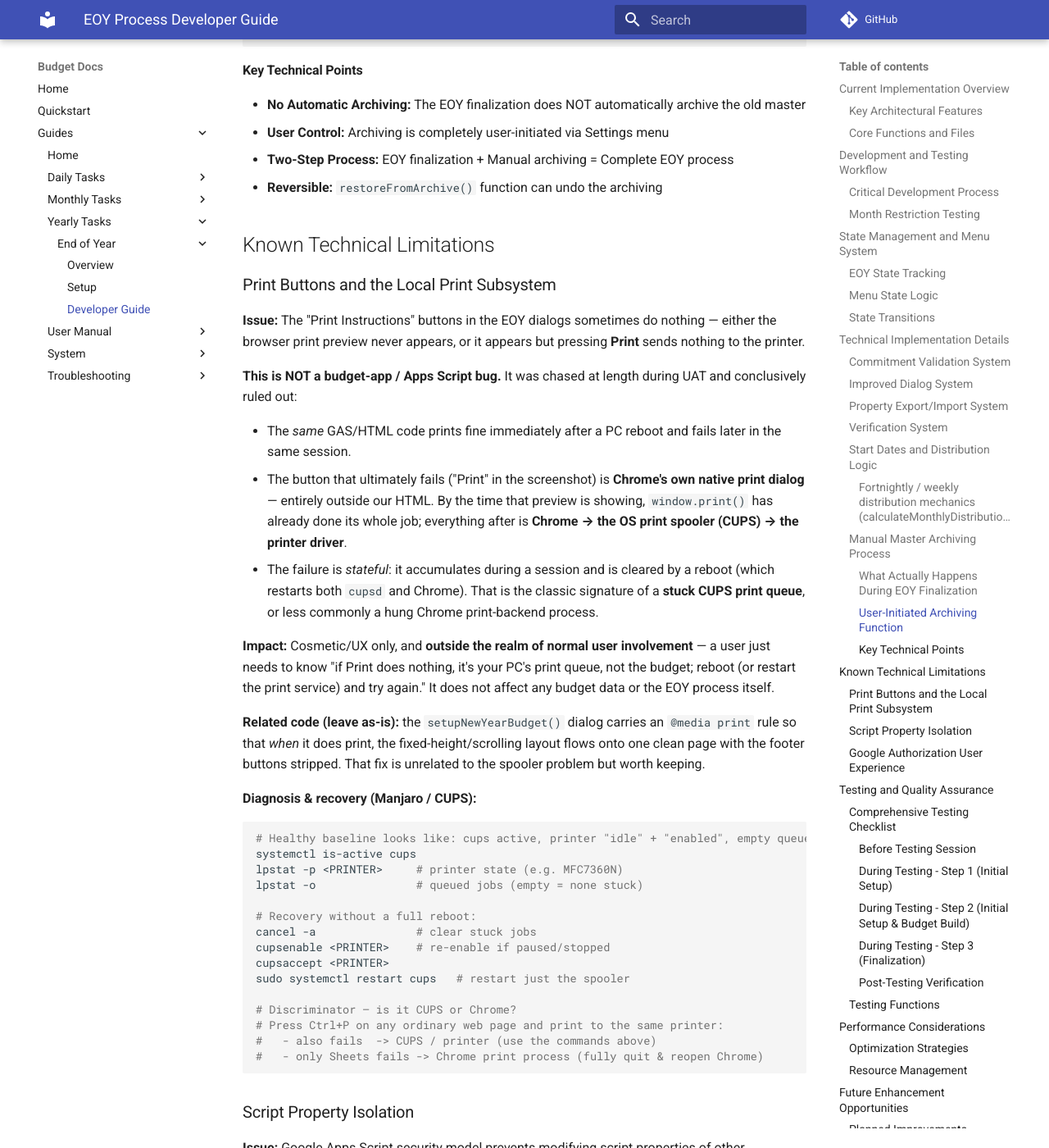
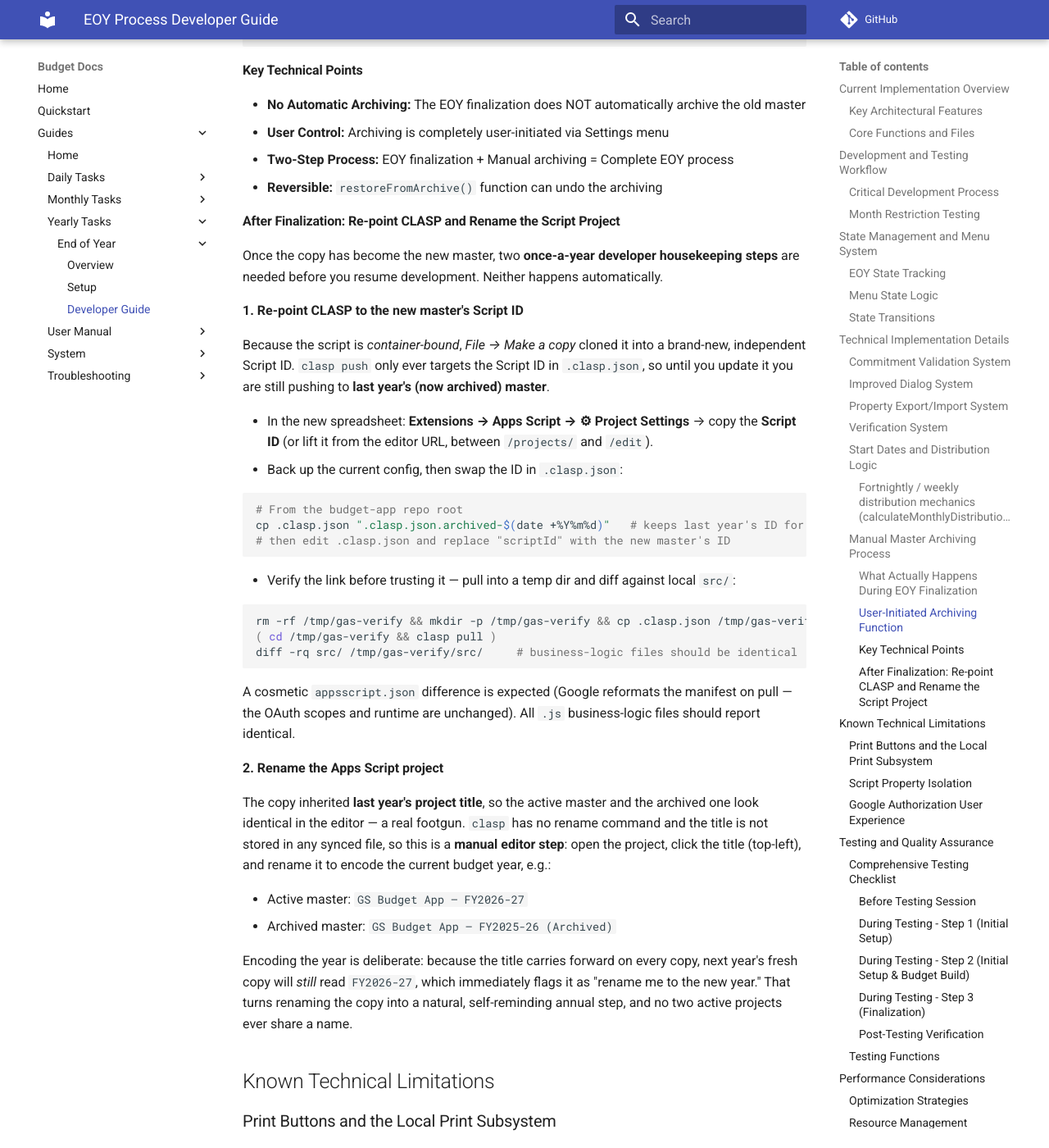
Before and after one commit to griadooss/budget-docs, an MkDocs documentation site: the page built from docs/guides/yearly-tasks/end-of-year/developer-guide.md, in a window 1280 px wide and 1400 px high, scrolled down 11717 px. Shown: the whole window at 82% size. Built offline with MkDocs 1.6.1 and Material for MkDocs 9.7.7, drawn with Linux system fonts in a browser that asks for light colours; comment, search, counter and statistics services are not loaded.

Commit message:
docs(eoy): document post-finalize CLASP re-point and project rename
After EOY finalization the new master is an independent container-bound
script with its own Script ID and inherits last year's project title.
Neither the CLASP re-point nor the rename happens automatically, and
both are easy to forget a full year later. Document them as explicit
once-a-year developer housekeeping steps, including the verify-by-diff
check and the year-encoded naming convention that makes the rename
self-reminding on the next copy.

Co-Authored-By: Claude Opus 4.8 <noreply@anthropic.com>

````diff
--- a/docs/guides/yearly-tasks/end-of-year/developer-guide.md
+++ b/docs/guides/yearly-tasks/end-of-year/developer-guide.md
@@ -403,6 +403,42 @@ function archiveThisMaster() {
 - **Two-Step Process:** EOY finalization + Manual archiving = Complete EOY process
 - **Reversible:** `restoreFromArchive()` function can undo the archiving
 
+#### After Finalization: Re-point CLASP and Rename the Script Project
+
+Once the copy has become the new master, two **once-a-year developer housekeeping steps** are needed before you resume development. Neither happens automatically.
+
+**1. Re-point CLASP to the new master's Script ID**
+
+Because the script is *container-bound*, *File → Make a copy* cloned it into a brand-new, independent Script ID. `clasp push` only ever targets the Script ID in `.clasp.json`, so until you update it you are still pushing to **last year's (now archived) master**.
+
+- In the new spreadsheet: **Extensions → Apps Script → ⚙ Project Settings** → copy the **Script ID** (or lift it from the editor URL, between `/projects/` and `/edit`).
+- Back up the current config, then swap the ID in `.clasp.json`:
+
+```bash
+# From the budget-app repo root
+cp .clasp.json ".clasp.json.archived-$(date +%Y%m%d)"   # keeps last year's ID for reference (gitignored)
+# then edit .clasp.json and replace "scriptId" with the new master's ID
+```
+
+- Verify the link before trusting it — pull into a temp dir and diff against local `src/`:
+
+```bash
+rm -rf /tmp/gas-verify && mkdir -p /tmp/gas-verify && cp .clasp.json /tmp/gas-verify/
+( cd /tmp/gas-verify && clasp pull )
+diff -rq src/ /tmp/gas-verify/src/     # business-logic files should be identical
+```
+
+  A cosmetic `appsscript.json` difference is expected (Google reformats the manifest on pull — the OAuth scopes and runtime are unchanged). All `.js` business-logic files should report identical.
+
+**2. Rename the Apps Script project**
+
+The copy inherited **last year's project title**, so the active master and the archived one look identical in the editor — a real footgun. `clasp` has no rename command and the title is not stored in any synced file, so this is a **manual editor step**: open the project, click the title (top-left), and rename it to encode the current budget year, e.g.:
+
+- Active master: `GS Budget App — FY2026-27`
+- Archived master: `GS Budget App — FY2025-26 (Archived)`
+
+Encoding the year is deliberate: because the title carries forward on every copy, next year's fresh copy will *still* read `FY2026-27`, which immediately flags it as "rename me to the new year." That turns renaming the copy into a natural, self-reminding annual step, and no two active projects ever share a name.
+
 ## Known Technical Limitations
 
 ### Print Buttons and the Local Print Subsystem
````
